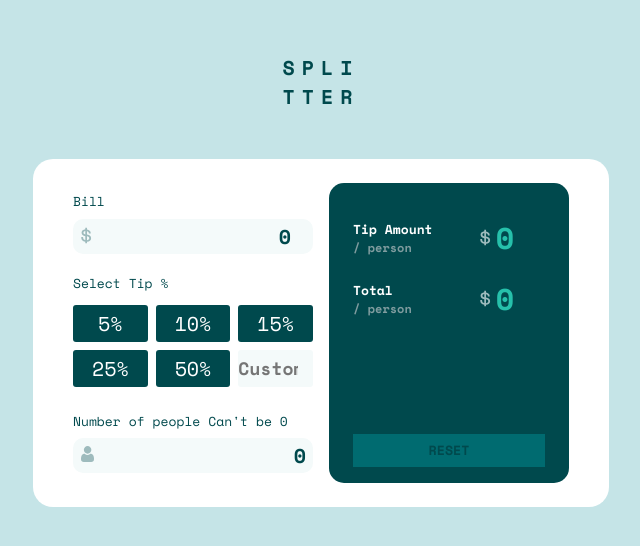
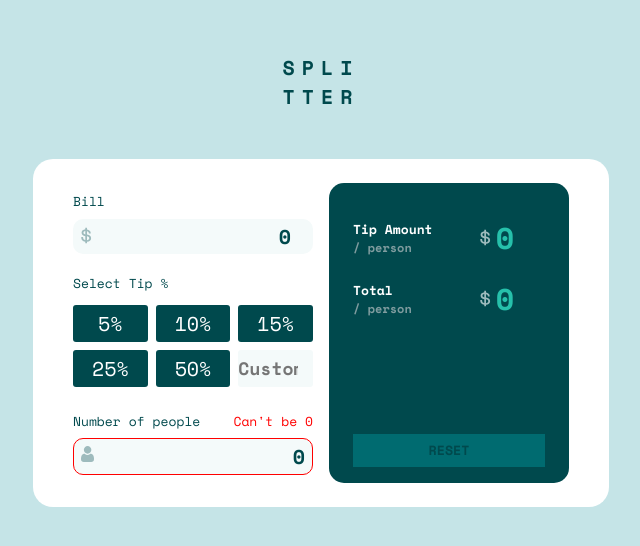
Before and after one commit to ripterdust/TipCalculator, a React (Create React App) app: page / in a window 1280 px wide. Shown: the part 120-666 px from the top of the page, without its empty margins (319-959 px from the left). Built offline with nearby package versions, Linux system fonts and the light colour scheme.

Commit message:
Agregado el color de la validación y agregada la validación para el botón, sólo hace falta hacer que funcione

```diff
--- a/src/components/Calculator.js
+++ b/src/components/Calculator.js
@@ -7,7 +7,8 @@ export const Calculator = () => {
     const [data, setData] = useState({
         bill: 0,
         tip: 0,
-        people: 0
+        people: 0,
+        active: false
     });
 
     return <div className="calculator">
--- a/src/styles/parials/calculator.scss
+++ b/src/styles/parials/calculator.scss
@@ -66,6 +66,25 @@
                 }
 
             }
+
+            .people{
+                position: relative;
+
+                .red{
+                    color: red;
+                    position: absolute;
+                    right: 0;
+                    top: 0;
+                }
+
+                .morePeople{
+                    border: 1px solid red;
+                    &:focus{
+                        outline-color: red;
+                    }
+                }
+            }
+
         }
 
         .results{
```
